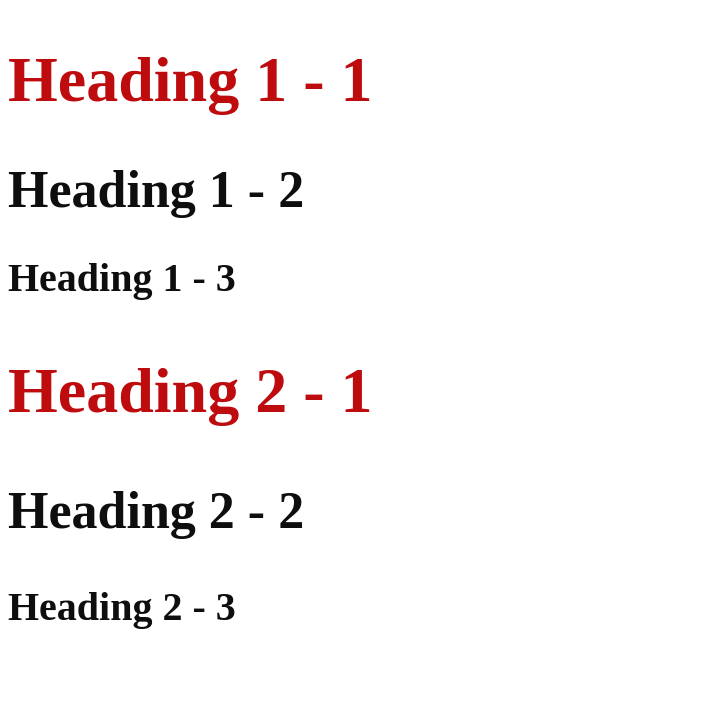
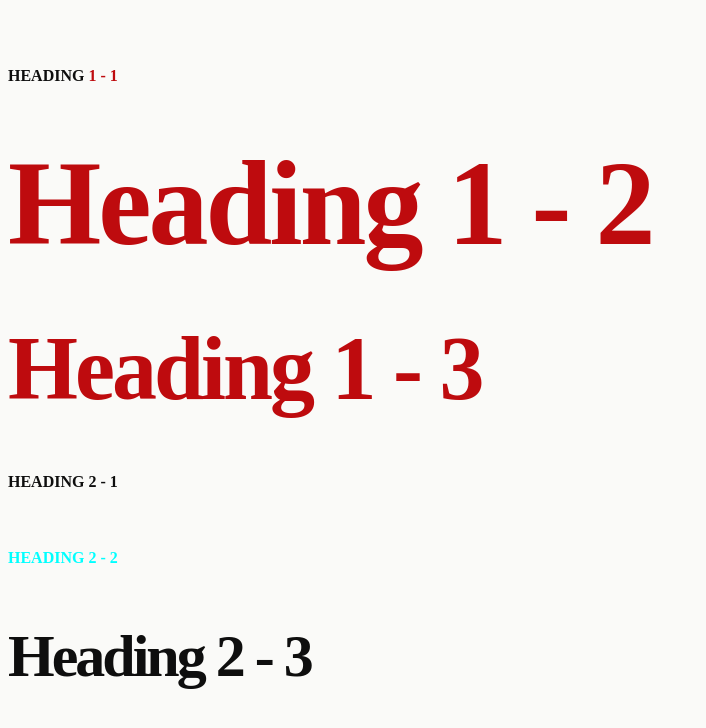
Before and after one commit to raven-developer/practice, a plain HTML site: page style-index.html in a window 1280 px wide. Shown: the whole page, without its empty margins (0-706 px from the left). Drawn offline with Linux system fonts and the light colour scheme.

Commit message:
Created CSS files

```diff
--- /dev/null
+++ b/Style/style.css
@@ -0,0 +1,44 @@
+body{
+    background-color: #fafaf8;
+}
+
+
+h1{
+    font-size: 90px;
+    font-family: Albert Sans;
+    font-weight: 800;
+    letter-spacing: -3px;
+    line-height: 100%;
+    color: #be0b0e;
+    padding: 60px 0px 0px 0px;
+    margin: 0;
+}
+h2{
+    font-size: 60px;
+    font-family: Albert Sans;
+    font-weight: 600;
+    letter-spacing: -3px;
+    line-height: 100%;
+    color: #0e0e0e;
+    padding: 60px 0px 0px 0px;
+    margin: 0;
+}
+
+.large{
+   font-size: 120px;
+   font-weight: 900;
+}
+
+.upper{
+    text-transform: uppercase;
+    font-size: 16px;
+    letter-spacing: 0px;
+}
+
+.large.upper{
+    color: aqua;
+}
+
+span{
+    color: #0e0e0e;
+}
--- a/style-index.html
+++ b/style-index.html
@@ -3,15 +3,16 @@
 
 <head>
     <title>Style Test Page</title>
+    <link rel="stylesheet" type="text/css" href="Style/style.css">
 </head>
 
 <body>
-    <H1 style="font-size: 64px; font-family: 'Albert Sans'; color: #be0b0e">Heading 1 - 1</H1>
-    <H1 style="font-size: 52px; font-family: 'Albert Sans'; color: #0e0e0e">Heading 1 - 2</H1>
-    <H1 style="font-size: 40px; font-family: 'Albert Sans'; color: #0e0e0e">Heading 1 - 3</H1>
+    <H1 class="upper"><span>Heading</span> 1 - 1</H1>
+    <H1 class="large">Heading 1 - 2</H1>
+    <H1>Heading 1 - 3</H1>
 
-    <h2 style="font-size: 64px; font-family: 'Albert Sans'; color: #be0b0e">Heading 2 - 1</h2>
-    <h2 style="font-size: 52px; font-family: 'Albert Sans'; color: #0e0e0e">Heading 2 - 2</h2>
-    <h2 style="font-size: 40px; font-family: 'Albert Sans'; color: #0e0e0e">Heading 2 - 3</h2>
+    <h2 class="upper">Heading 2 - 1</h2>
+    <h2 class="large upper">Heading 2 - 2</h2>
+    <h2>Heading 2 - 3</h2>
 </body>
 </html>
```
